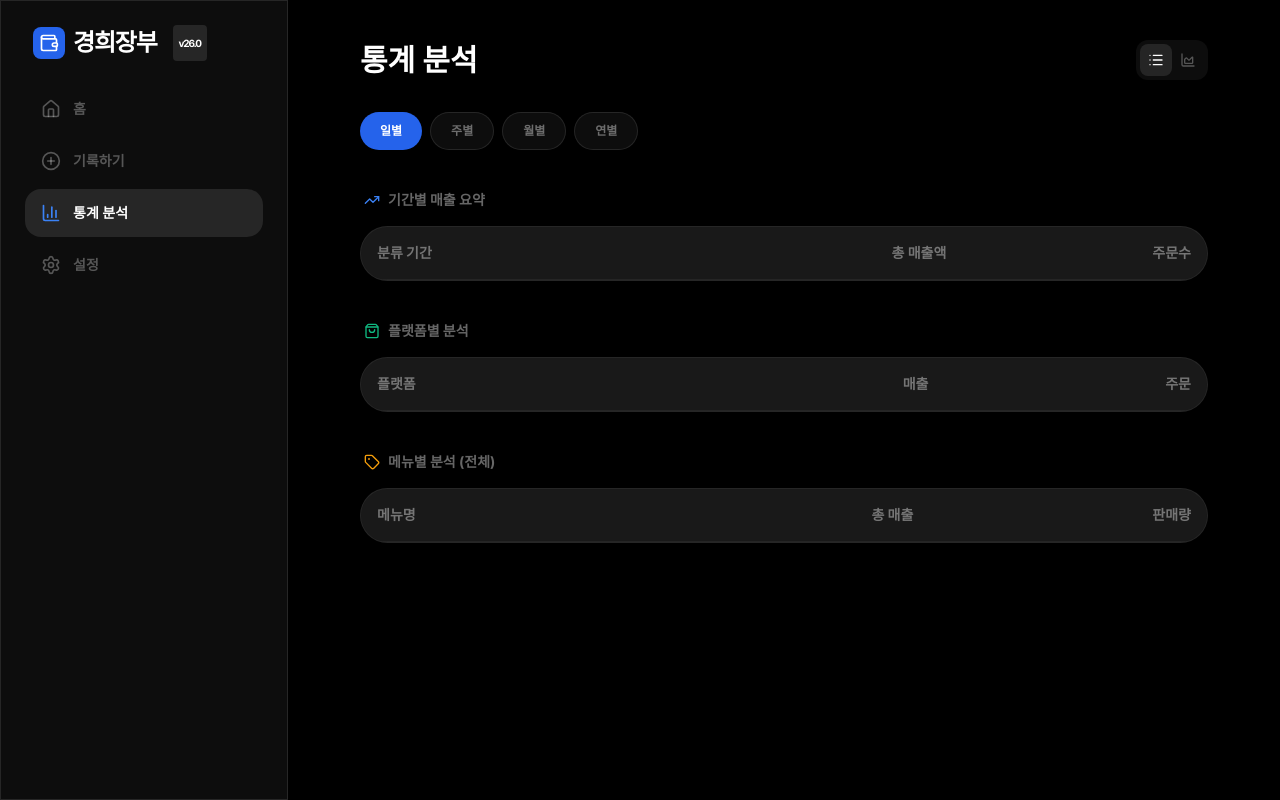
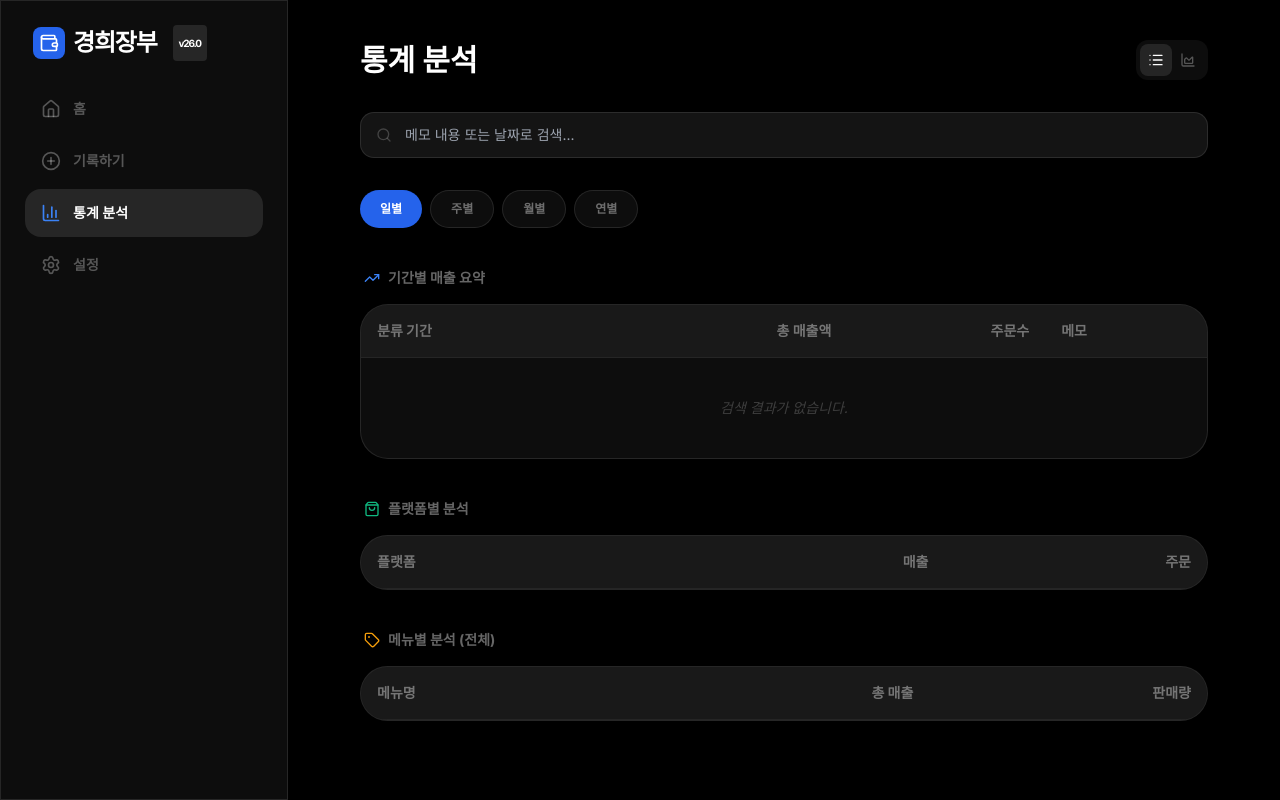
Before and after one commit to obinstory-alt/kkhee2, a React (Vite) app: page / in a window 1280 px wide. Both pictures are taken after a click on the button "통계 분석". Built offline with nearby package versions, Linux system fonts and the light colour scheme.

Commit message:
Update App.tsx

```diff
--- a/App.tsx
+++ b/App.tsx
@@ -59,6 +59,7 @@ const App: React.FC = () => {
 
   const [loading, setLoading] = useState(true);
   const [isScanning, setIsScanning] = useState(false);
+  const [searchTerm, setSearchTerm] = useState('');
 
   // --- 초강력 데이터 복구 파서 (구조 결함 방어) ---
   const resilientParse = useCallback((rawData: any, sourceName: string): DailyReport[] => {
@@ -70,24 +71,21 @@ const App: React.FC = () => {
       try {
         if (!item || typeof item !== 'object') return;
 
-        // 날짜 파싱 및 유효성 검사
         const rawDate = item.date || item.dt || item.d || item.s_date || item.sale_date || item.created_at || item.timestamp || item.day;
         if (!rawDate) return;
 
         let formattedDate: string;
         try {
           const d = new Date(rawDate);
-          if (isNaN(d.getTime())) return; // 유효하지 않은 날짜 제외
+          if (isNaN(d.getTime())) return;
           formattedDate = d.toISOString().split('T')[0];
         } catch { return; }
 
-        // 금액 및 건수 보정
         const rawAmount = Number(item.totalAmount ?? item.amount ?? item.amt ?? item.sum ?? 0);
         const rawCount = Number(item.totalCount ?? item.count ?? item.cnt ?? 0);
         const finalAmount = isFinite(rawAmount) ? rawAmount : 0;
         const finalCount = isFinite(rawCount) ? rawCount : 0;
 
-        // 플랫폼 매핑
         let rawPlatform = (item.platform || item.plat || item.type || 'STORE').toString().toUpperCase();
         if (rawPlatform.includes('BAEMIN') || rawPlatform.includes('배달')) rawPlatform = 'BAEMIN';
         else if (rawPlatform.includes('COUPANG') || rawPlatform.includes('쿠팡')) rawPlatform = 'COUPANG';
@@ -95,7 +93,6 @@ const App: React.FC = () => {
         else if (rawPlatform.includes('NAVER') || rawPlatform.includes('네이버')) rawPlatform = 'NAVER';
         else rawPlatform = 'STORE';
 
-        // 메뉴 데이터 보정 (배열 보장 - 먹통의 핵심 원인 해결)
         const rawMenuSales = item.menuSales || item.menus || (item.entries ? item.entries[0]?.menuSales : []) || [];
         const safeMenuSales: MenuSale[] = Array.isArray(rawMenuSales) ? rawMenuSales.map((m: any) => ({
           menuName: String(m.menuName || m.name || '알 수 없는 메뉴'),
@@ -103,7 +100,6 @@ const App: React.FC = () => {
           amount: Number(m.amount || m.price || 0)
         })) : [];
 
-        // v26 표준 구조로 변환하여 삽입
         results.push({
           id: item.id || generateId(),
           date: formattedDate,
@@ -208,9 +204,18 @@ const App: React.FC = () => {
     return { curMonthSales, prevMonthSales };
   }, [reports]);
 
-  // --- 통계 엔진 (안전성 강화) ---
+  // --- 통계 엔진 (검색 기능 추가) ---
   const [statsPeriod, setStatsPeriod] = useState<StatsPeriod>('DAILY');
   const [statsViewType, setStatsViewType] = useState<'LIST' | 'CHART'>('LIST');
+
+  const filteredReports = useMemo(() => {
+    if (!searchTerm) return reports;
+    const lowerSearch = searchTerm.toLowerCase();
+    return reports.filter(r =>
+      (r.memo && r.memo.toLowerCase().includes(lowerSearch)) ||
+      r.date.includes(searchTerm)
+    );
+  }, [reports, searchTerm]);
 
   const getPeriodKey = (dateStr: string, period: StatsPeriod) => {
     const d = new Date(dateStr);
@@ -228,25 +233,26 @@ const App: React.FC = () => {
   };
 
   const groupedStats = useMemo(() => {
-    const groups = new Map<string, { amount: number, count: number }>();
-    reports.forEach(r => {
+    const groups = new Map<string, { amount: number, count: number, memos: string[] }>();
+    filteredReports.forEach(r => {
       const key = getPeriodKey(r.date, statsPeriod);
-      const cur = groups.get(key) || { amount: 0, count: 0 };
+      const cur = groups.get(key) || { amount: 0, count: 0, memos: [] };
       groups.set(key, {
         amount: cur.amount + (Number(r.totalAmount) || 0),
-        count: cur.count + (Number(r.totalCount) || 0)
+        count: cur.count + (Number(r.totalCount) || 0),
+        memos: r.memo ? [...cur.memos, r.memo] : cur.memos
       });
     });
     return Array.from(groups.entries())
       .map(([period, data]) => ({ period, ...data }))
       .sort((a, b) => b.period.localeCompare(a.period));
-  }, [reports, statsPeriod]);
+  }, [filteredReports, statsPeriod]);
 
   const detailedAggregates = useMemo(() => {
     const platformMap = new Map<PlatformType, { amount: number, count: number }>();
     const menuMap = new Map<string, { amount: number, count: number }>();
 
-    reports.forEach(r => {
+    filteredReports.forEach(r => {
       if (!r.entries || !Array.isArray(r.entries)) return;
       r.entries.forEach(e => {
         const plat = e.platform || 'STORE';
@@ -272,7 +278,7 @@ const App: React.FC = () => {
       platforms: Array.from(platformMap.entries()).sort((a, b) => b[1].amount - a[1].amount),
       menus: Array.from(menuMap.entries()).sort((a, b) => b[1].amount - a[1].amount)
     };
-  }, [reports]);
+  }, [filteredReports]);
 
   const finalizeDailySettlement = () => {
     if (draftEntries.length === 0) return alert("데이터가 없습니다.");
@@ -291,6 +297,7 @@ const App: React.FC = () => {
     saveReports([newReport, ...reports]);
     setDraftEntries([]);
     setDraftMemo('');
+    setDraftDate(new Date().toISOString().split('T')[0]); // 정산 후 오늘 날짜로 리셋
     setView('HOME');
     alert("오늘 장부가 마감되었습니다.");
   };
@@ -414,6 +421,18 @@ const App: React.FC = () => {
                 </div>
               </header>
 
+              {/* 메모 검색바 추가 */}
+              <div className="relative">
+                <Search className="absolute left-4 top-1/2 -translate-y-1/2 w-4 h-4 text-white/20" />
+                <input
+                  type="text"
+                  placeholder="메모 내용 또는 날짜로 검색..."
+                  value={searchTerm}
+                  onChange={(e) => setSearchTerm(e.target.value)}
+                  className="w-full pl-11 py-3 text-sm"
+                />
+              </div>
+
               <div className="flex gap-2 overflow-x-auto pb-2 scrollbar-hide">
                 {(['DAILY', 'WEEKLY', 'MONTHLY', 'YEARLY'] as StatsPeriod[]).map(p => (
                   <button key={p} onClick={() => setStatsPeriod(p)} className={`px-5 py-2.5 rounded-full text-xs font-bold transition-all ${statsPeriod === p ? 'bg-blue-600 text-white' : 'glass text-white/40'}`}>
@@ -429,12 +448,29 @@ const App: React.FC = () => {
                     <div className="glass apple-card overflow-hidden">
                       <table className="w-full text-sm">
                         <thead className="bg-white/5 border-b border-white/5">
-                          <tr><th className="p-4 text-left text-white/40">분류 기간</th><th className="p-4 text-right text-white/40">총 매출액</th><th className="p-4 text-right text-white/40">주문수</th></tr>
+                          <tr>
+                            <th className="p-4 text-left text-white/40">분류 기간</th>
+                            <th className="p-4 text-right text-white/40">총 매출액</th>
+                            <th className="p-4 text-right text-white/40">주문수</th>
+                            {statsPeriod === 'DAILY' && <th className="p-4 text-left text-white/40">메모</th>}
+                          </tr>
                         </thead>
                         <tbody className="divide-y divide-white/5">
                           {groupedStats.map(s => (
-                            <tr key={s.period} className="hover:bg-white/5"><td className="p-4 font-medium">{s.period}</td><td className="p-4 text-right font-bold text-blue-400">{s.amount.toLocaleString()}원</td><td className="p-4 text-right text-white/60">{s.count.toLocaleString()}건</td></tr>
+                            <tr key={s.period} className="hover:bg-white/5">
+                              <td className="p-4 font-medium">{s.period}</td>
+                              <td className="p-4 text-right font-bold text-blue-400">{s.amount.toLocaleString()}원</td>
+                              <td className="p-4 text-right text-white/60">{s.count.toLocaleString()}건</td>
+                              {statsPeriod === 'DAILY' && (
+                                <td className="p-4 text-left text-xs text-white/40 italic max-w-[200px] truncate">
+                                  {s.memos.join(', ')}
+                                </td>
+                              )}
+                            </tr>
                           ))}
+                          {groupedStats.length === 0 && (
+                            <tr><td colSpan={statsPeriod === 'DAILY' ? 4 : 3} className="p-10 text-center text-white/20 italic">검색 결과가 없습니다.</td></tr>
+                          )}
                         </tbody>
                       </table>
                     </div>
```
